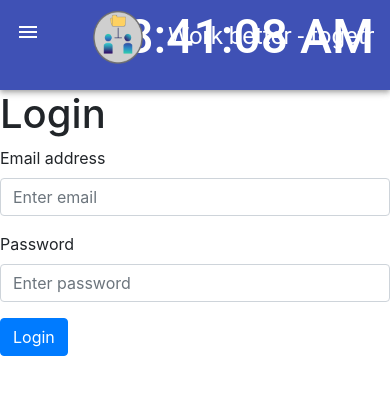
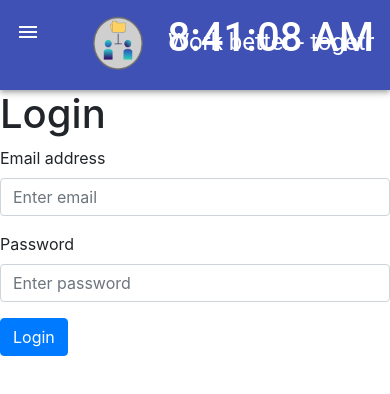
Before and after one commit to Decentralized-File-System/Final, a React (Create React App) app in the folder client/: page /login in a window 390 px wide. Shown: the top 394 px of the page. Built offline with nearby package versions, Linux system fonts and the light colour scheme; no server answers.

Commit message:
disable text highlight

```diff
--- a/client/src/App.css
+++ b/client/src/App.css
@@ -1,3 +1,4 @@
+/* Table user*/
 .table {
   max-width: 60em;
   margin: auto;
@@ -5,14 +6,17 @@
 tr {
   width: fit-content;
 }
+
+/* Clock component */
 #clock {
   float: right;
   color: #fff;
+  margin: auto;
   background-color: #3f51b5;
   transition: 0.5s;
 }
 
-#clock-font{
+#clock-font {
   font-size: 3rem;
   cursor: pointer;
   transition: 0.2s;
@@ -21,3 +25,25 @@ tr {
 .faded {
   opacity: 0;
 }
+
+/* Disable text select **/
+thead,
+#header,
+#clock {
+  -webkit-touch-callout: none;
+  -webkit-user-select: none;
+  -khtml-user-select: none;
+  -moz-user-select: none;
+  -ms-user-select: none;
+  user-select: none;
+}
+@media screen and (max-width: 320px) {
+  #clock-font {
+    font-size: 0.1em;
+  }
+}
+@media screen and (max-width: 1000px) {
+  #clock-font {
+    font-size: 2.5rem;
+  }
+}
--- a/client/src/components/Header.tsx
+++ b/client/src/components/Header.tsx
@@ -30,7 +30,7 @@ export default function Header() {
   const classes = useStyles();
 
   return (
-    <div className={classes.root}>
+    <div id="header" className={classes.root}>
       <AppBar position="static">
         <Toolbar className={classes.toolbar}>
           <IconButton
```
